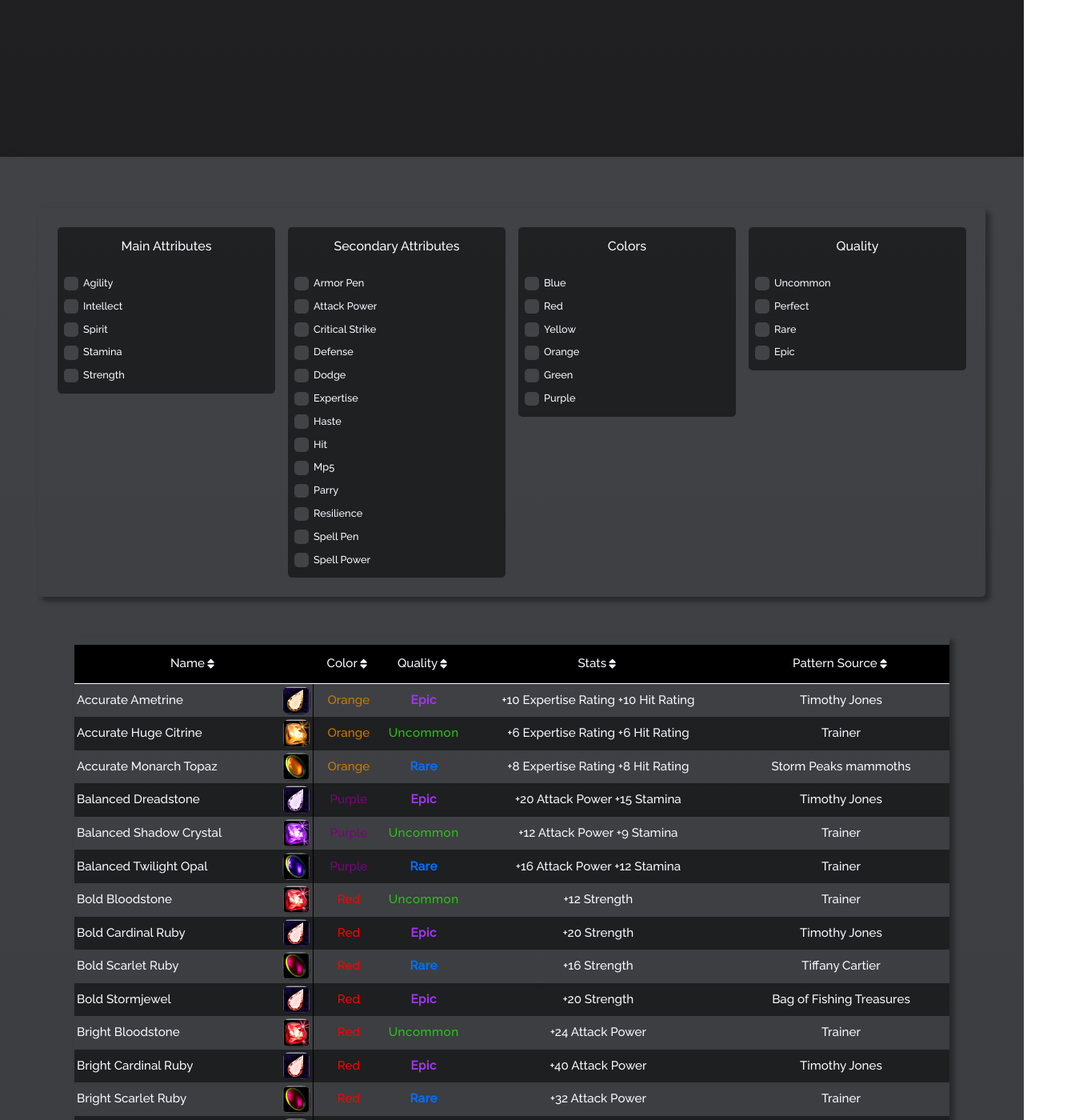
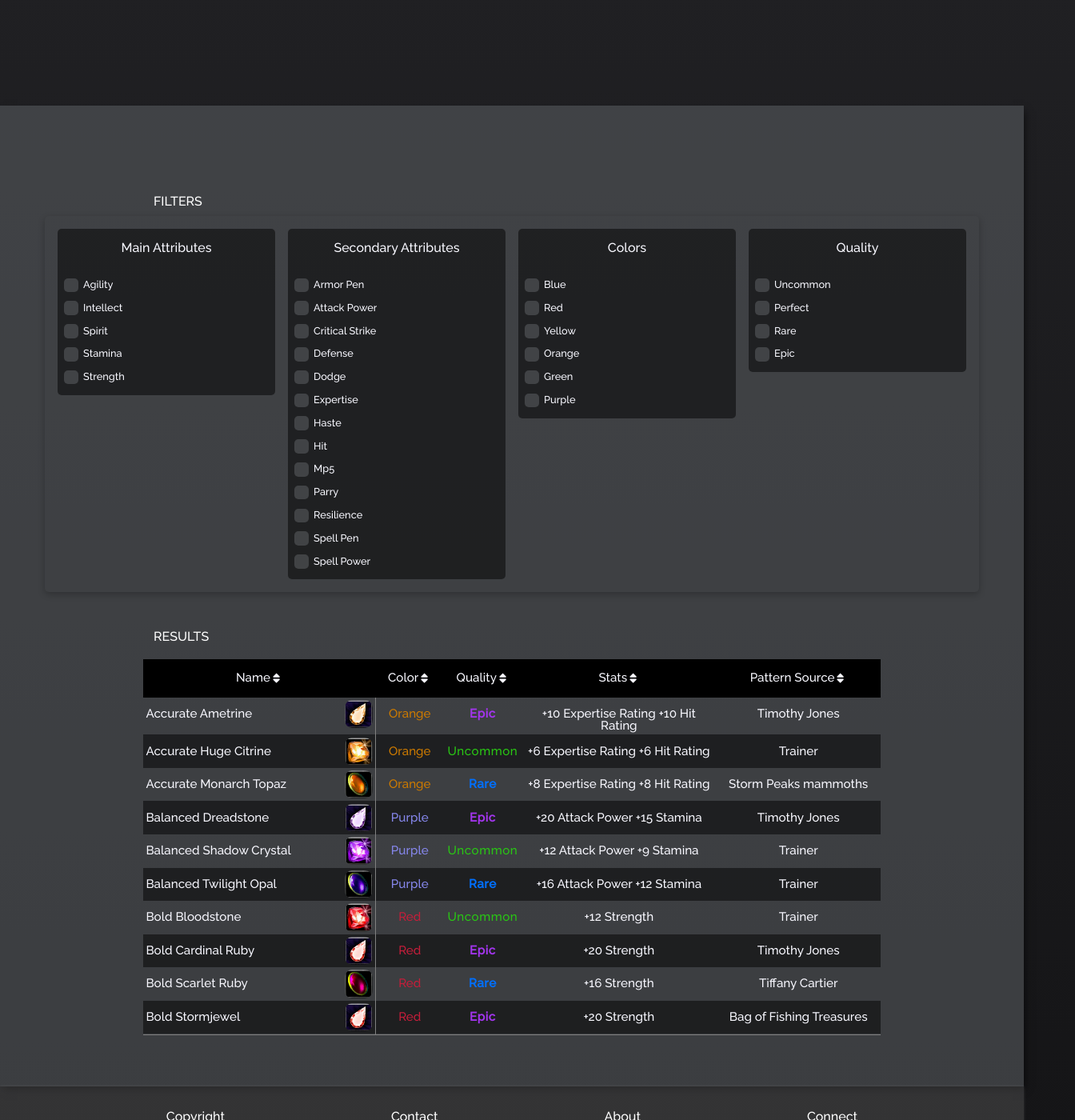
Before and after one commit to MarcusMohns/Codex-Online, a React (Create React App) app: page /gemfinder in a window 1280 px wide. Shown: the part 160-1560 px from the top of the page at 80% size, 1344 px wide, since content can reach past the window. Built offline with nearby package versions, Linux system fonts and the light colour scheme.

Commit message:
Added headers and styled

```diff
--- a/src/components/styles/GemFinder.styled.js
+++ b/src/components/styles/GemFinder.styled.js
@@ -5,15 +5,13 @@ export const Main = styled.main`
   display: flex;
   flex-direction: column;
   align-items: start;
-  justify-content: space-evenly;
   background-color: ${COLORS.fadedBackground};
   box-sizing: border-box;
   max-width: 100vw;
   width: auto;
-  min-height: 75vw;
   margin: auto;
   padding: 4rem;
-  margin-top: 20%;
+  margin-top: 15%;
   box-shadow: 3px 5px 10px -2px rgba(0, 0, 0, 0.6);
   font-size: 1rem;
   @media screen and (max-width: 1200px) {
@@ -29,6 +27,18 @@ export const Main = styled.main`
     max-width: 90vw;
     min-width: 100%;
   }
+
+  .header {
+    display: flex;
+    flex-direction: column;
+    align-items: flex-start;
+    justify-content: center;
+    min-width: 100%;
+    margin-left: 10vw;
+    margin-bottom: 10px;
+    color: white;
+    margin-top: 3rem;
+  }
 `;
 
 export const CheckBoxContainer = styled.section`
@@ -36,15 +46,16 @@ export const CheckBoxContainer = styled.section`
   flex-direction: column;
   align-items: center;
   justify-content: center;
-  width: 100%;
+  min-width: 100%;
+
   .categories-and-checkboxes {
-    padding: 1rem;
+    padding: 0.5rem;
     display: flex;
     flex-direction: row;
     align-items: flex-start;
     justify-content: center;
     border-radius: 5px;
-    box-shadow: 5px 5px 6px 1px rgba(0, 0, 0, 0.35);
+    box-shadow: rgba(0, 0, 0, 0.24) 0px 3px 8px;
     width: 80%;
   }
   .category-container {
@@ -161,26 +172,33 @@ export const CheckBoxContainer = styled.section`
       width: 100%;
     }
   }
+  @media screen and (max-width: 1500px) {
+    .checkboxes {
+      height: 100%;
+      flex-wrap: nowrap;
+    }
+    .categories-and-checkboxes {
+      width: 100%;
+    }
+  }
 `;
 
 export const GemTableContainer = styled.section`
   box-sizing: border-box;
   font-size: 0.95rem;
   overflow-y: scroll;
-  height: 50vw;
+  height: 60vh;
   display: block;
   margin-left: auto;
   margin-right: auto;
-  width: 95%;
-  margin-top: 50px;
-  box-shadow: 5px 5px 6px 1px rgba(0, 0, 0, 0.35);
+  width: 80%;
+  border-bottom: 1px solid grey;
 
   table {
     min-width: 100%;
     border-collapse: separate;
     text-align: center;
     margin: 10px 0;
-    border-bottom: 1px solid white;
   }
   td {
     padding: 0.2rem;
@@ -194,7 +212,6 @@ export const GemTableContainer = styled.section`
     top: 0;
     z-index: 2;
     position: sticky;
-    border-bottom: 1px solid white;
   }
 
   tbody tr {
@@ -225,7 +242,7 @@ export const GemTableContainer = styled.section`
     }
   }
   .gemColorCell {
-    border-left: 1px solid black;
+    border-left: 1px solid grey;
   }
   .gemQualityCell {
     letter-spacing: 0.5px;
@@ -241,14 +258,12 @@ export const GemTableContainer = styled.section`
   #uncommonCells {
     color: #29c714;
   }
-  #perfectCells {
-    color: #29c714;
-  }
+
   #blueCells {
-    color: blue;
+    color: ${COLORS.shaman};
   }
   #redCells {
-    color: red;
+    color: ${COLORS.deathKnight};
   }
   #yellowCells {
     color: #cccc00;
@@ -260,7 +275,7 @@ export const GemTableContainer = styled.section`
     color: green;
   }
   #purpleCells {
-    color: purple;
+    color: ${COLORS.warlock};
   }
   .gemStatsHeader,
   .gemSourceHeader,
--- a/src/pages/gemfinder.js
+++ b/src/pages/gemfinder.js
@@ -180,9 +180,12 @@ const Gemfinder = () => {
 
   return (
     <Main>
+      <h2 className="header">FILTERS</h2>
       <CheckBoxContainer className="checkbox-container">
         <Checkboxes filters={filterNames} onChange={handleChange} />
       </CheckBoxContainer>
+      <h2 className="header">RESULTS</h2>
+
       <GemTableContainer>
         {gems.length > 0 ? (
           <GemTable gems={gems} onClick={handleClick} />
```
